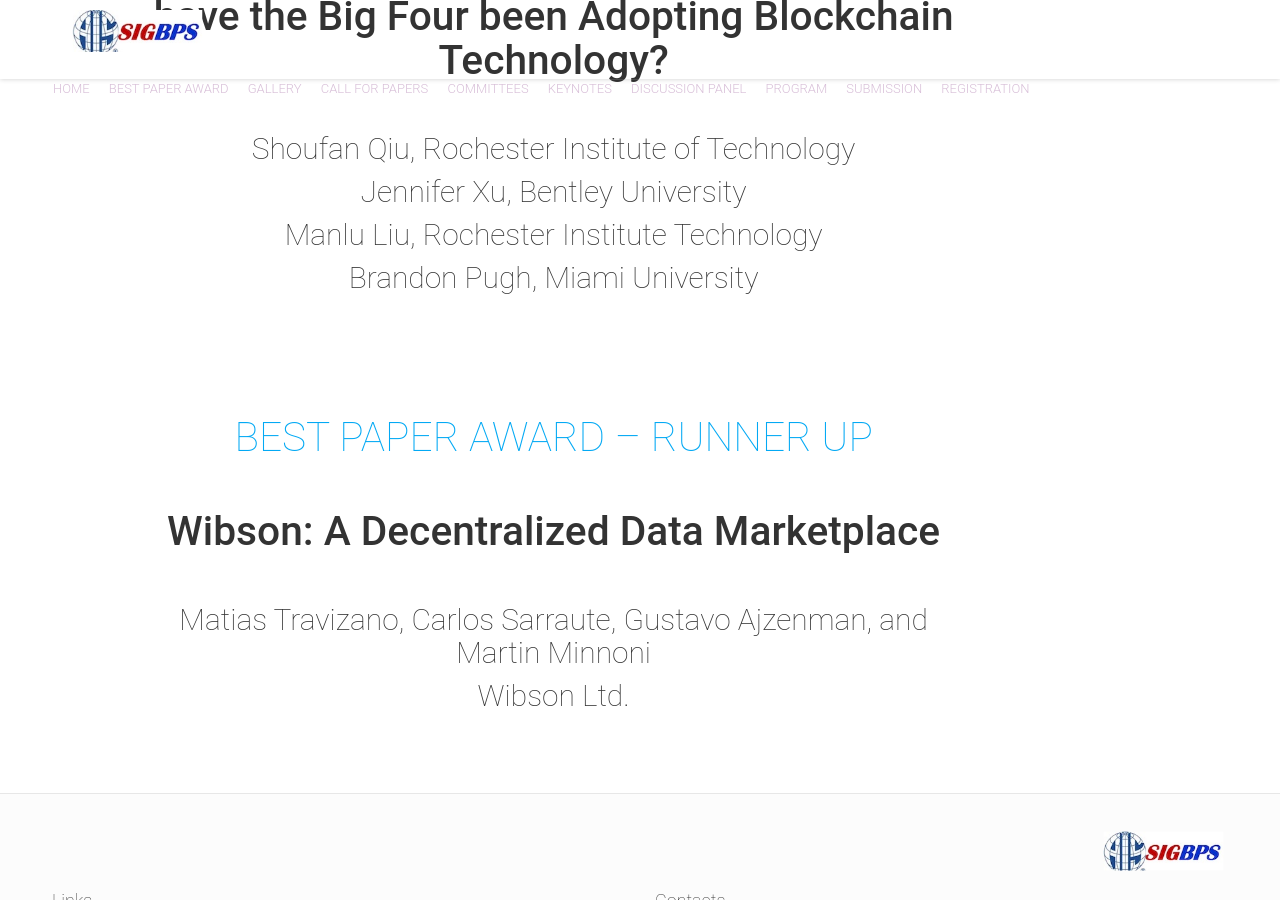
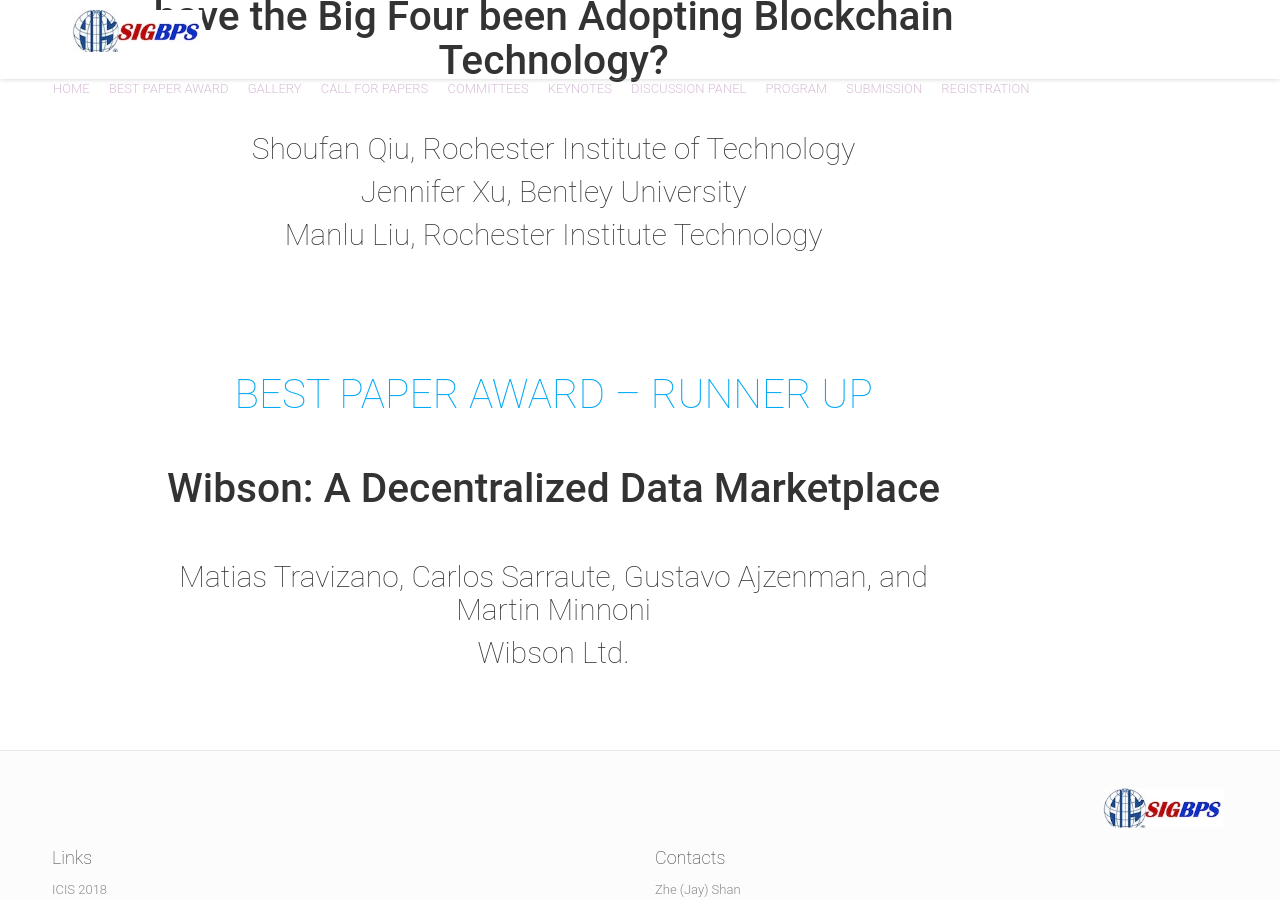
Before and after one commit to Pughbt/trialrun, a Jekyll site: the page built from bestpaper.html, in a window 1280 px wide and 900 px high, scrolled down 703 px. Built offline with Jekyll 4.4.1, drawn with Linux system fonts in a browser that asks for light colours; nearby versions of some CDN libraries.

Commit message:
Update bestpaper.html

```diff
--- a/_includes/bestpaper.html
+++ b/_includes/bestpaper.html
@@ -11,7 +11,6 @@
                 	<span><h5>Shoufan Qiu, Rochester Institute of Technology</h5></span>
                     <span><h5> Jennifer Xu, Bentley University</h5></span>
                     <span><h5> Manlu Liu, Rochester Institute Technology</h5></span>
-					<span><h5> Brandon Pugh, Miami University</h5></span>
                 </h4>
                 </div>
             </h4>
```
